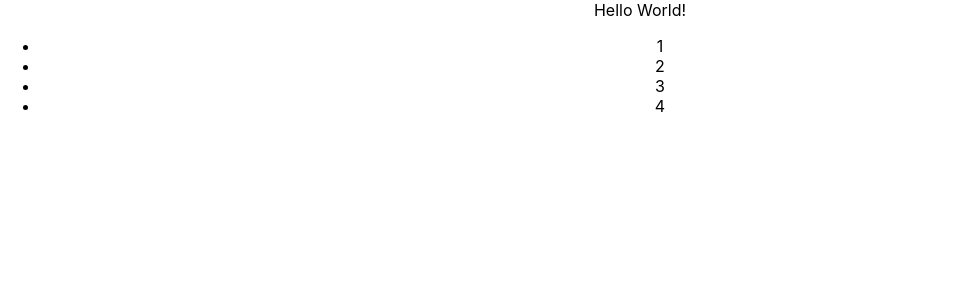
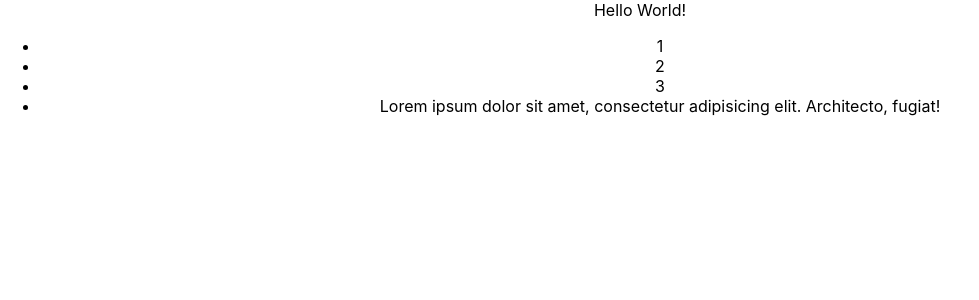
Before and after one commit to Yurik-00007/Git_test, a React (Create React App) app: page / in a window 1280 px wide. Shown: the top 300 px of the page, without its empty margins (0-979 px from the left). Built offline with nearby package versions, Linux system fonts and the light colour scheme.

Commit message:
add list and text

```diff
--- a/src/App.tsx
+++ b/src/App.tsx
@@ -9,7 +9,7 @@ function App() {
         <li>1</li>
         <li>2</li>
         <li>3</li>
-        <li>4</li>
+        <li>Lorem ipsum dolor sit amet, consectetur adipisicing elit. Architecto, fugiat!</li>
       </ul>
     </div>
   );
```
